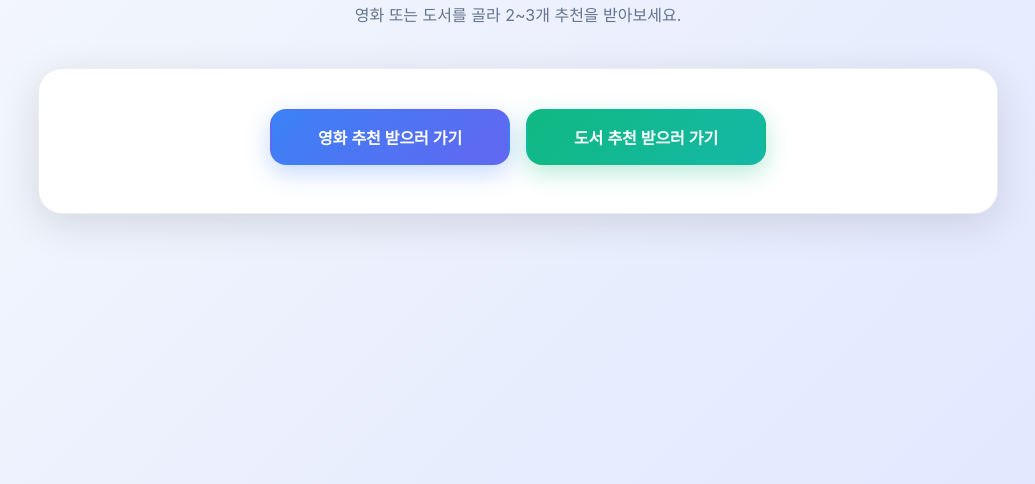
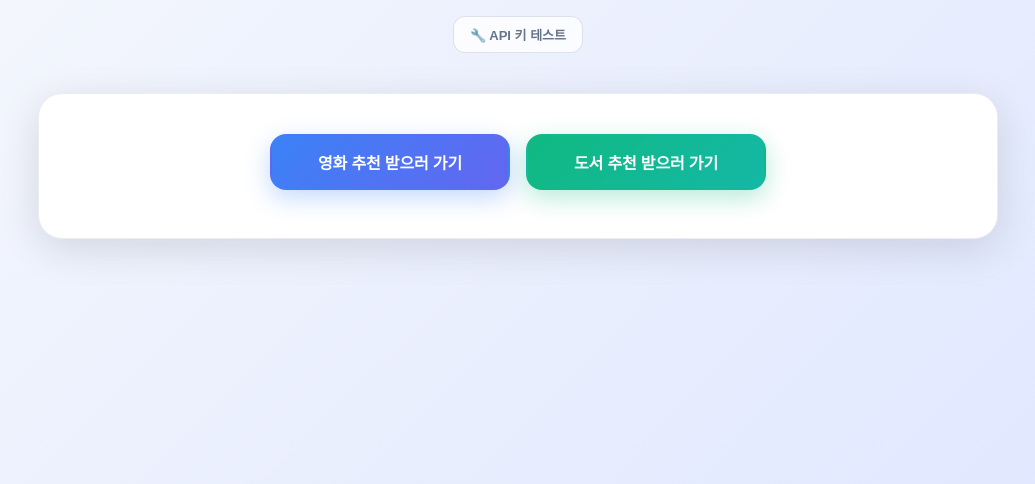
Before and after one commit to majesticview/aiai, a website: page index.html in a window 1280 px wide. Shown: the part 316-800 px from the top of the page, without its empty margins (122-1157 px from the left). Drawn offline with Linux system fonts and the light colour scheme.

Commit message:
Add files via upload

```diff
--- a/index.html
+++ b/index.html
@@ -12,6 +12,8 @@
       <header class="header">
         <h1>AI 콘텐츠 추천</h1>
         <p class="sub">영화 또는 도서를 골라 2~3개 추천을 받아보세요.</p>
+        <!-- 🔥 테스트 버튼 추가 -->
+        <button id="btnTestKeys" class="btn-test" type="button">🔧 API 키 테스트</button>
       </header>
 
       <section class="card">
```
